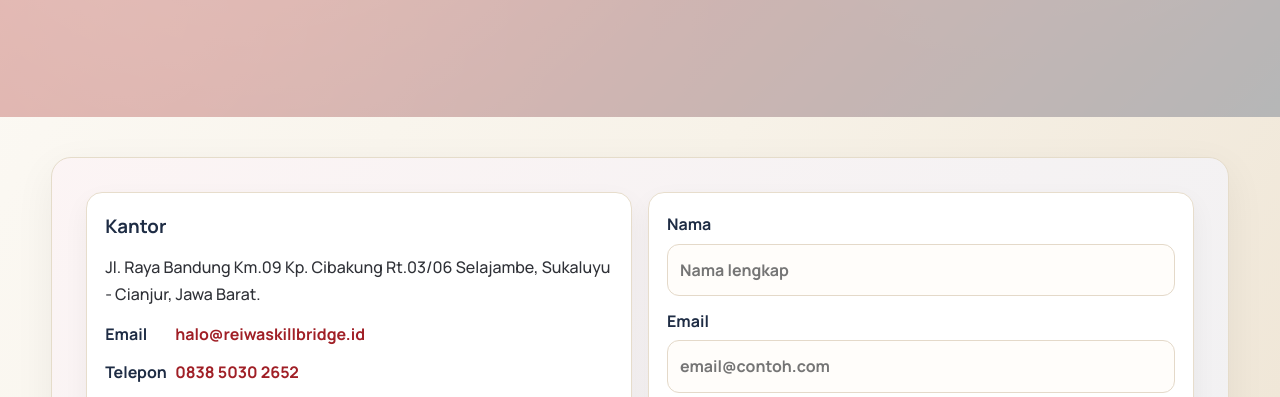
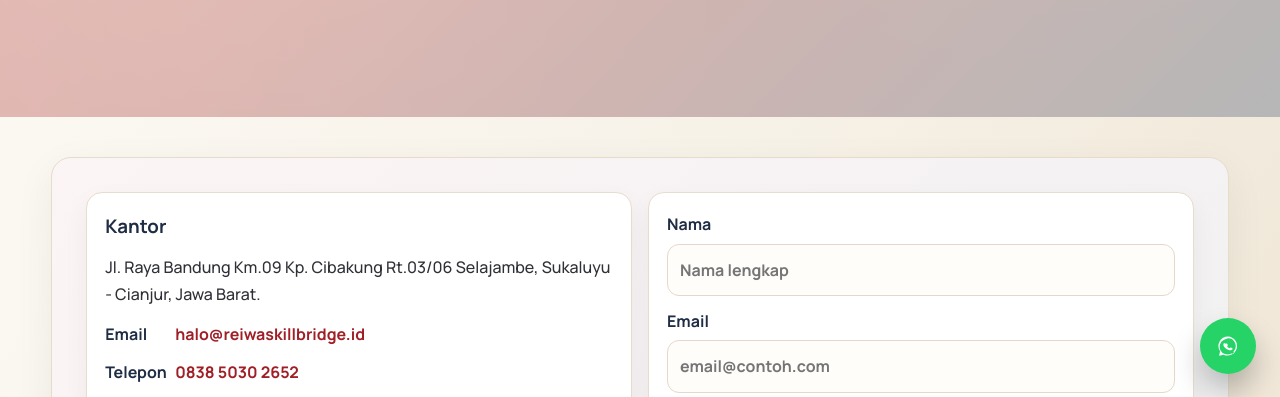
Before and after one commit to rachmatjackly/reiwa-bridge, a plain HTML site: page contact.html in a window 1280 px wide. Shown: the part 402-799 px from the top of the page. Drawn offline with Linux system fonts and the light colour scheme.

Commit message:
Add floating WhatsApp button for easy contact across multiple pages

```diff
--- a/assets/styles.css
+++ b/assets/styles.css
@@ -1188,6 +1188,45 @@ main {
   margin: 0;
 }
 
+.floating-whatsapp {
+  position: fixed;
+  right: 24px;
+  bottom: 24px;
+  width: 56px;
+  height: 56px;
+  border-radius: 50%;
+  background: #25d366;
+  color: #fff;
+  display: grid;
+  place-items: center;
+  box-shadow: 0 16px 28px rgba(10, 24, 21, 0.25);
+  z-index: 20;
+  transition: transform 0.2s ease, box-shadow 0.2s ease;
+}
+
+.floating-whatsapp svg {
+  width: 26px;
+  height: 26px;
+  fill: currentColor;
+}
+
+.floating-whatsapp:hover {
+  transform: translateY(-2px);
+  box-shadow: 0 18px 30px rgba(10, 24, 21, 0.32);
+}
+
+.floating-whatsapp:focus-visible {
+  outline: 3px solid rgba(37, 211, 102, 0.35);
+  outline-offset: 4px;
+}
+
+@media (max-width: 720px) {
+  .floating-whatsapp {
+    right: 18px;
+    bottom: 18px;
+  }
+}
+
 .slider-controls {
   position: absolute;
   top: 50%;
--- a/contact.html
+++ b/contact.html
@@ -109,6 +109,11 @@
     </div>
     <div class="footer-note">Menghubungkan talenta Indonesia dengan kesempatan kerja di Jepang.</div>
   </footer>
+  <a class="floating-whatsapp" href="https://wa.me/6283850302652?text=halo%20kakak%2C%20saya%20mau%20konsultasi" target="_blank" rel="noopener" aria-label="Chat via WhatsApp">
+    <svg viewBox="0 0 32 32" aria-hidden="true" focusable="false">
+      <path d="M16.1 4.2a11.8 11.8 0 0 0-9.8 18.4L5 28l5.6-1.2a11.8 11.8 0 1 0 5.5-22.6zm0 2.4a9.4 9.4 0 0 1 7.2 15.4l-.6.7.9 3.2-3.3-.8-.7.4a9.4 9.4 0 1 1-8.5-17.3zm-5.1 5.7c-.2.5-.7 1.2-.7 2.1 0 .9.5 2.1 1.7 3.3 1.2 1.3 2.8 2.4 4.9 3.1 2.4.8 2.4.5 2.9.4.5-.1 1.5-.6 1.7-1.1.2-.5.2-1 .1-1.1-.1-.1-.5-.3-1-.6s-1.1-.5-1.3-.5c-.2 0-.3 0-.5.2-.2.2-.6.6-.7.7-.1.1-.2.1-.4 0-.2-.1-.8-.3-1.5-.9-.6-.5-1-1.2-1.1-1.4-.1-.2 0-.3.1-.4l.3-.4c.1-.2.1-.3.2-.4.1-.1 0-.3 0-.4 0-.1-.5-1.2-.7-1.6-.2-.4-.4-.4-.5-.4h-.5c-.2 0-.4.1-.6.3z"/>
+    </svg>
+  </a>
   <div class="toast" id="toast" role="status" aria-live="polite">Pesan terkirim. Terima kasih!</div>
   <script src="assets/script.js"></script>
 </body>
```
Also changed, not shown: index.html (+5 -0 lines), layanan.html (+5 -0 lines), tentang.html (+5 -0 lines).
